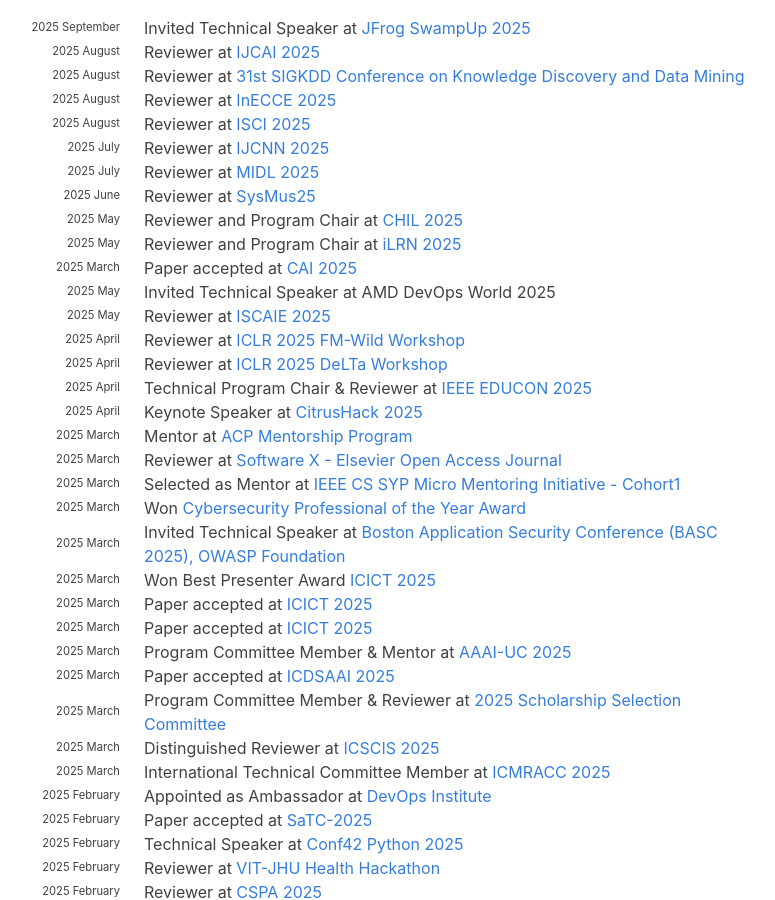
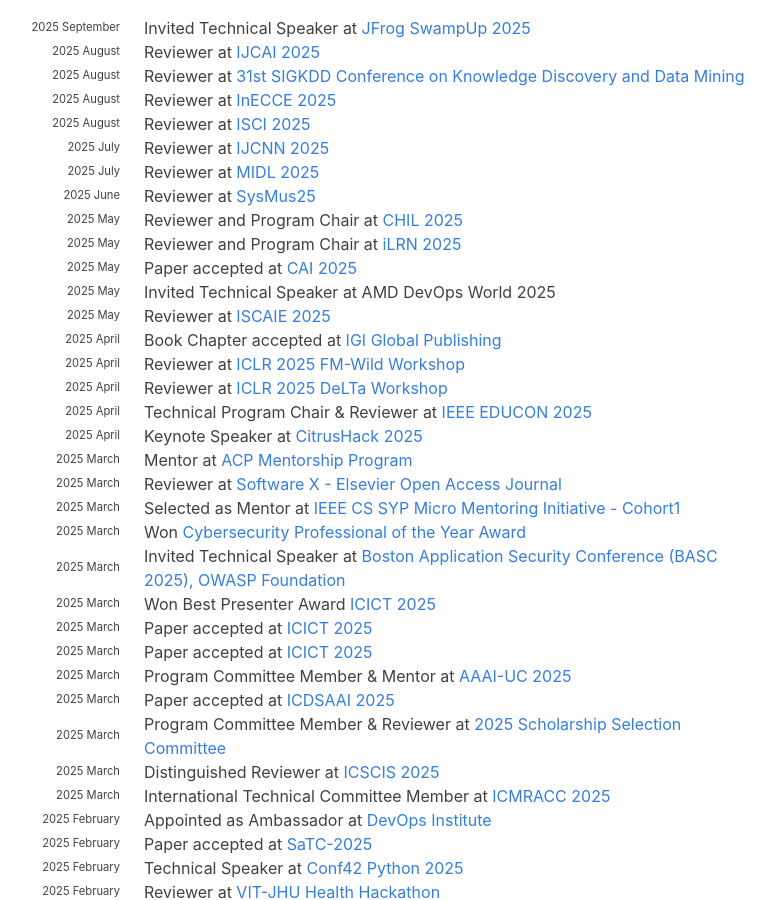
Before and after one commit to hariharanragothaman/hariharanragothaman.github.io, a Jekyll site: the page built from index.md, in a window 1280 px wide and 900 px high, scrolled down 870 px. Shown: the whole window, without its empty margins (188-963 px from the left). Built offline with Jekyll 4.4.1, drawn with Linux system fonts in a browser that asks for light colours; nearby versions of some CDN libraries; some web fonts are replaced.

Commit message:
Polishes and Updates

```diff
--- a/_data/news.yaml
+++ b/_data/news.yaml
@@ -53,7 +53,7 @@
 
 #-------------------------------------------- May  -------------------------------------------------------------------------------------------------------------------------------------------------------
 - year: 2025
-  year-extra: March
+  year-extra: May
   description: Paper accepted at <a href="https://cai.ieee.org/2025/">CAI 2025</a>
 
 - year: 2025
@@ -64,7 +64,10 @@
   year-extra: May
   description: Reviewer at <a href="https://www.iscaie.org/">ISCAIE 2025</a>
 
-#-------------------------------------------- April  ------------------------------------------------------------------------------------------------------------------------------------------------------
+#-------------------------------------------- April  -------------------------------------------------------------------------------------------------------------------------------------------------------
+- year: 2025
+  year-extra: April
+  description: Book Chapter accepted at <a href="https://doi.org/10.4018/979-8-3373-1370-2.ch010"> IGI Global Publishing</a>
 
 - year: 2025
   year-extra: April
```
